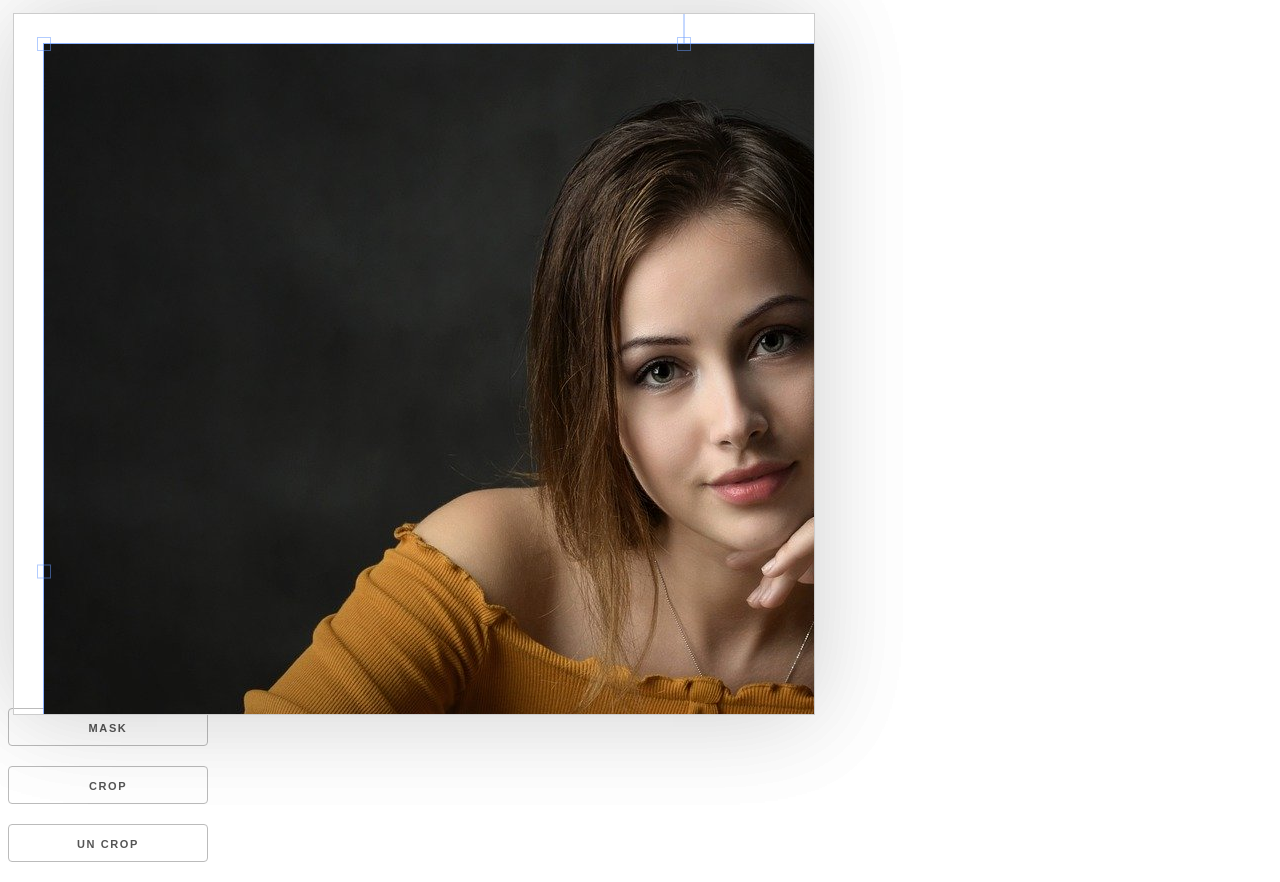
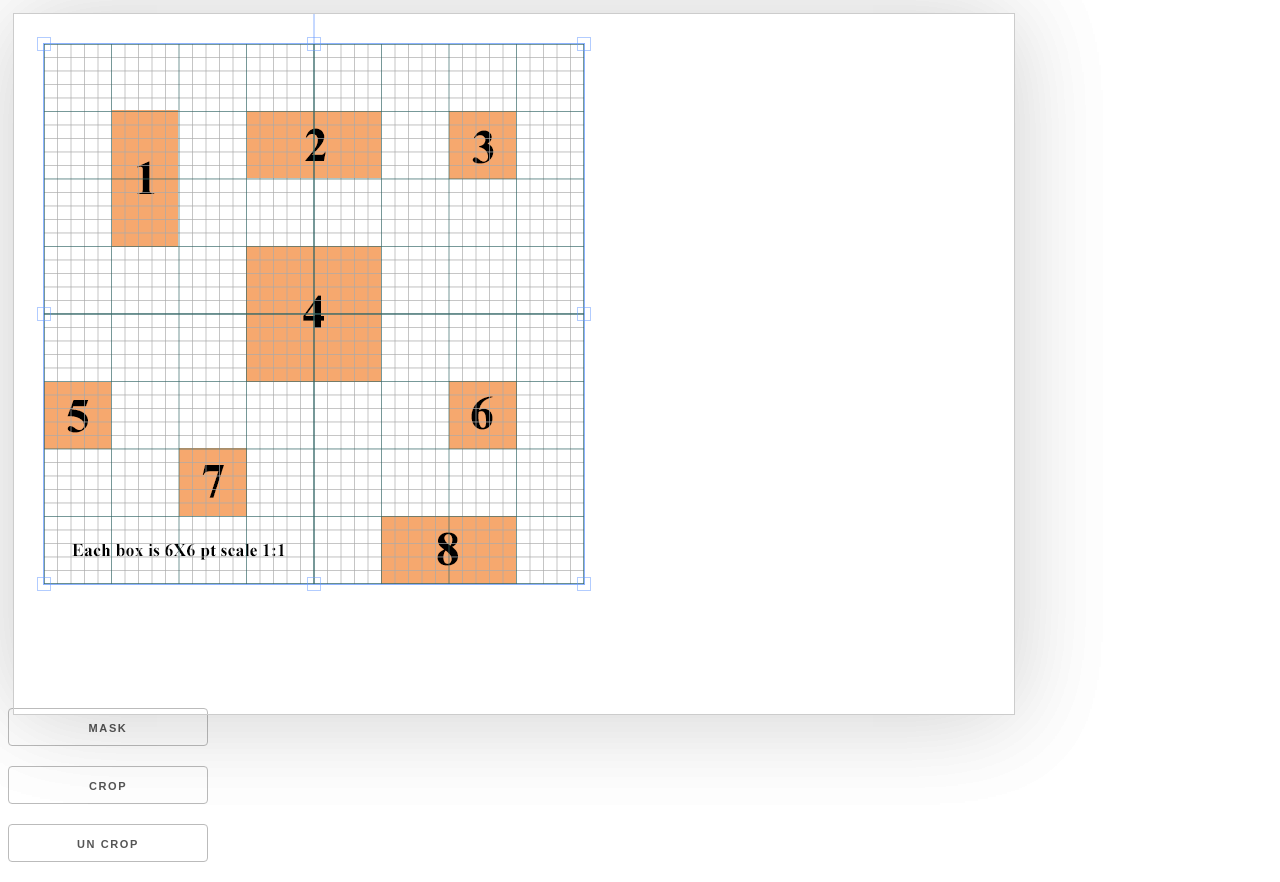
Before and after one commit to i-zeeshan/fabricjs-canva-masking, a plain HTML site: page index.html in a window 1280 px wide. Drawn offline with Linux system fonts and the light colour scheme.

Commit message:
reverse masking of canva js

```diff
--- a/index.html
+++ b/index.html
@@ -13,7 +13,7 @@
 
   </head>
   <body>
-  <canvas id="c" width="500" height="500" style="border:1px solid #ccc"></canvas>
+  <canvas id="c" width="500" height="500" style="border:1px solid #ccc; float: left"></canvas>
   <button id="mask">Mask</button>
   <button id="crop">Crop</button>
   <button id="uncrop">Un Crop</button>
--- a/script.js
+++ b/script.js
@@ -7,14 +7,14 @@ canvas = new fabric.Canvas('c', {
   selection: true,
   preserveObjectStacking: true,
   height: 700,
-  width: 800
+  width: 1000
 });
 
 let crop_rect, isDown, origX, origY, mask, target;
 let done = false;
 
-//let src = "img/graph_paper_540.png";
-let src = "img/girl1280.jpg";
+let src = "img/graph_paper_540.png";
+//let src = "img/girl1280.jpg";
 fabric.Image.fromURL(src, function(img) {
   img.selectable = true;
   img.id = 'target';
@@ -53,7 +53,7 @@ canvas.on('object:modified', function(e) {
 document.getElementById("mask").addEventListener("click", function() {
   isInsertingCropRectangle = true;
   canvas.discardActiveObject();
-  lastSelectedPicture.selectable = false;
+  //lastSelectedPicture.selectable = false;
   lastSelectedPicture.setCoords();
   lastSelectedPicture.dirty = true;
   canvas.renderAll();
@@ -274,6 +274,13 @@ canvas.on('selection:updated', function(event) {
   console.log("canvas.on('selection:updated'");
   selectionChanged(event);
 });
+canvas.on('object:moving', function(event){
+  if(done && event.target.id == "mask"){
+    console.log('is masking object');
+
+  }
+})
+
 
 function selectionChanged(event){
   console.log("selectionChanged");
```
